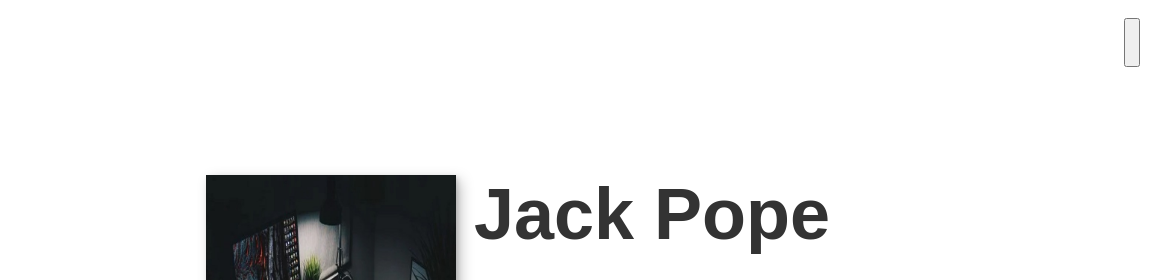
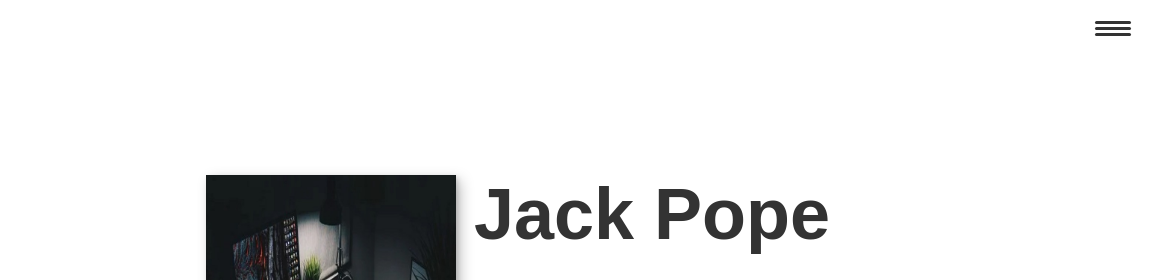
Before and after one commit to jwilliampope/portfolio, a website: page index.html in a window 1280 px wide. Shown: the top 280 px of the page, 122-1280 px from the left. Drawn offline with nearby package versions, Linux system fonts and the light colour scheme.

Commit message:
finished burger, prepped for js toggle

```diff
--- a/css/style.css
+++ b/css/style.css
@@ -175,6 +175,47 @@ header {
 
 .nav__link:hover {
   color: var(--clr-accent);
+}
+
+.nav-toggle {
+  padding: 0.5em;
+  background: transparent;
+  border: 0;
+  cursor: pointer;
+  position: absolute;
+  right: 1em;
+  top: 1em;
+  z-index: 1000;
+}
+
+.hamburger {
+  display: block;
+  position: relative;
+}
+
+.hamburger,
+.hamburger::before,
+.hamburger::after {
+  background: var(--clr-dark);
+  width: 2em;
+  height: 3px;
+  border-radius: 1em;
+  transition: transform 250ms ease-in-out;
+}
+
+.hamburger::before,
+.hamburger::after {
+  content: "";
+  position: absolute;
+  left: 0;
+  right: 0;
+}
+
+.hamburger::before {
+  top: 6px;
+}
+.hamburger::after {
+  bottom: 6px;
 }
 
 /* INTRODUCTION */
```
